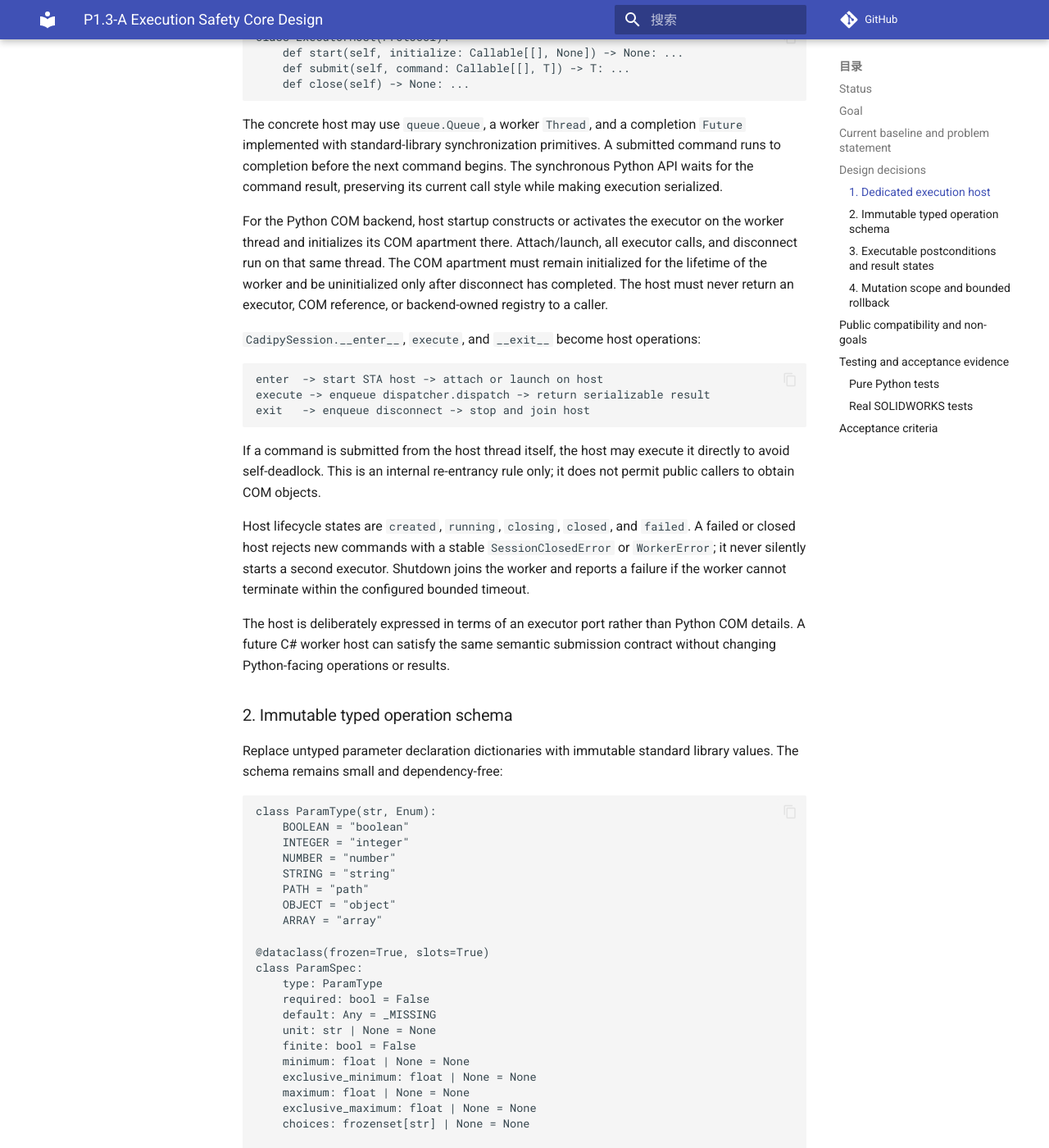
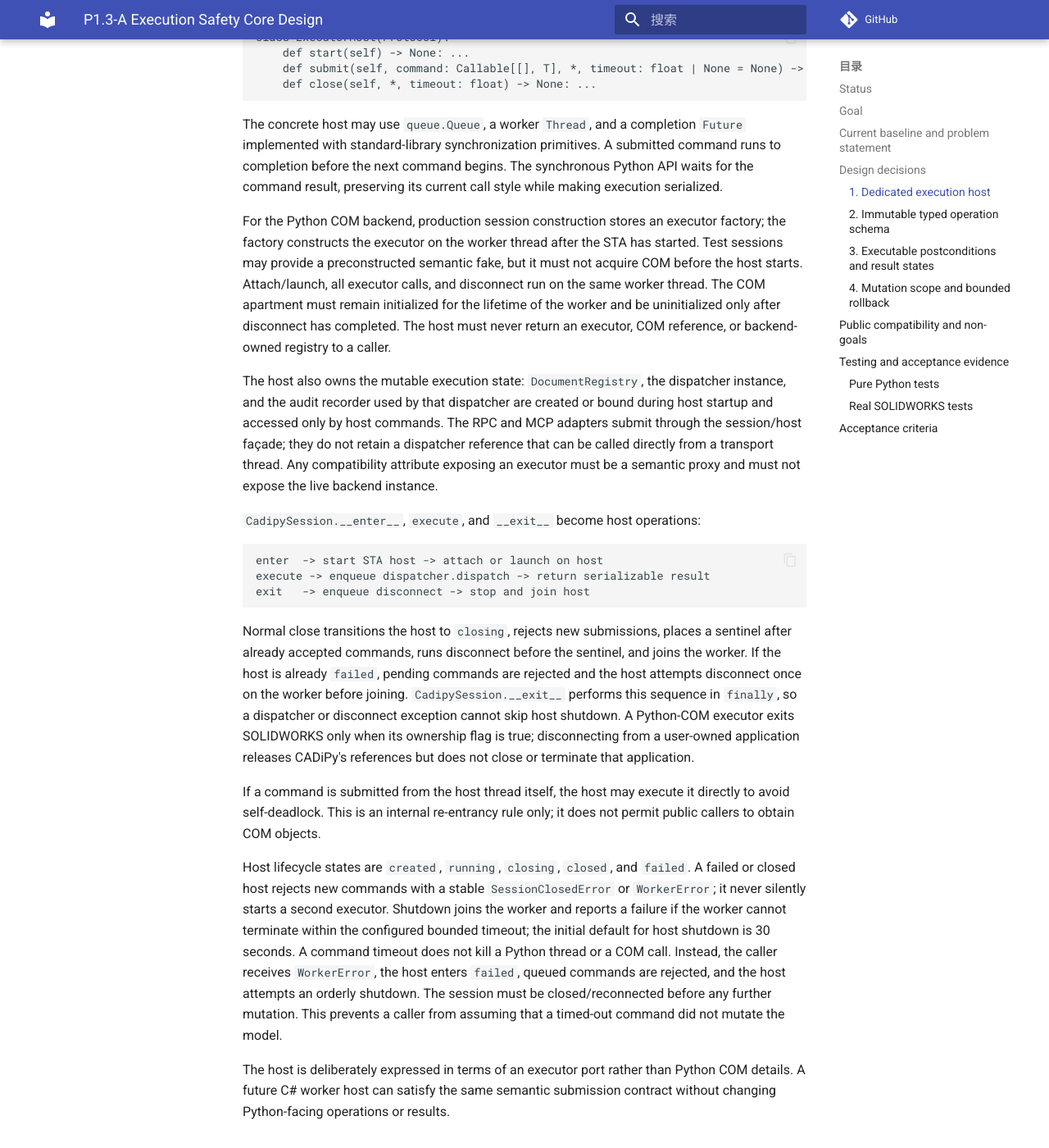
Before and after one commit to Zn070515/CADiPy, an MkDocs documentation site: the page built from docs/superpowers/specs/2026-08-17-p13-execution-safety-core-design.md, in a window 1280 px wide and 1400 px high, scrolled down 1324 px. Shown: the whole window at 82% size. Built offline with MkDocs 1.6.1 and Material for MkDocs 9.7.7, drawn with Linux system fonts in a browser that asks for light colours; comment, search, counter and statistics services are not loaded; some of the changed text lies outside the part shown.

Commit message:
docs: harden P1.3 execution safety spec

````diff
--- a/docs/superpowers/specs/2026-08-17-p13-execution-safety-core-design.md
+++ b/docs/superpowers/specs/2026-08-17-p13-execution-safety-core-design.md
@@ -49,9 +49,9 @@
 
 ```python
 class ExecutorHost(Protocol):
-    def start(self, initialize: Callable[[], None]) -> None: ...
-    def submit(self, command: Callable[[], T]) -> T: ...
-    def close(self) -> None: ...
+    def start(self) -> None: ...
+    def submit(self, command: Callable[[], T], *, timeout: float | None = None) -> T: ...
+    def close(self, *, timeout: float) -> None: ...
 ```
 
 The concrete host may use `queue.Queue`, a worker `Thread`, and a completion
@@ -60,12 +60,22 @@
 synchronous Python API waits for the command result, preserving its current
 call style while making execution serialized.
 
-For the Python COM backend, host startup constructs or activates the executor
-on the worker thread and initializes its COM apartment there. Attach/launch,
-all executor calls, and disconnect run on that same thread. The COM apartment
-must remain initialized for the lifetime of the worker and be uninitialized
-only after disconnect has completed. The host must never return an executor,
-COM reference, or backend-owned registry to a caller.
+For the Python COM backend, production session construction stores an executor
+factory; the factory constructs the executor on the worker thread after the
+STA has started. Test sessions may provide a preconstructed semantic fake, but
+it must not acquire COM before the host starts. Attach/launch, all executor
+calls, and disconnect run on the same worker thread. The COM apartment must
+remain initialized for the lifetime of the worker and be uninitialized only
+after disconnect has completed. The host must never return an executor, COM
+reference, or backend-owned registry to a caller.
+
+The host also owns the mutable execution state: `DocumentRegistry`, the
+dispatcher instance, and the audit recorder used by that dispatcher are
+created or bound during host startup and accessed only by host commands. The
+RPC and MCP adapters submit through the session/host façade; they do not retain
+a dispatcher reference that can be called directly from a transport thread.
+Any compatibility attribute exposing an executor must be a semantic proxy and
+must not expose the live backend instance.
 
 `CadipySession.__enter__`, `execute`, and `__exit__` become host operations:
 
@@ -75,6 +85,16 @@
 exit   -> enqueue disconnect -> stop and join host
 ```
 
+Normal close transitions the host to `closing`, rejects new submissions,
+places a sentinel after already accepted commands, runs disconnect before the
+sentinel, and joins the worker. If the host is already `failed`, pending
+commands are rejected and the host attempts disconnect once on the worker
+before joining. `CadipySession.__exit__` performs this sequence in `finally`,
+so a dispatcher or disconnect exception cannot skip host shutdown. A
+Python-COM executor exits SOLIDWORKS only when its ownership flag is true;
+disconnecting from a user-owned application releases CADiPy's references but
+does not close or terminate that application.
+
 If a command is submitted from the host thread itself, the host may execute it
 directly to avoid self-deadlock. This is an internal re-entrancy rule only; it
 does not permit public callers to obtain COM objects.
@@ -83,7 +103,13 @@
 `failed`. A failed or closed host rejects new commands with a stable
 `SessionClosedError` or `WorkerError`; it never silently starts a second
 executor. Shutdown joins the worker and reports a failure if the worker cannot
-terminate within the configured bounded timeout.
+terminate within the configured bounded timeout; the initial default for host
+shutdown is 30 seconds. A command timeout does not
+kill a Python thread or a COM call. Instead, the caller receives `WorkerError`,
+the host enters `failed`, queued commands are rejected, and the host attempts
+an orderly shutdown. The session must be closed/reconnected before any further
+mutation. This prevents a caller from assuming that a timed-out command did
+not mutate the model.
 
 The host is deliberately expressed in terms of an executor port rather than
 Python COM details. A future C# worker host can satisfy the same semantic
@@ -141,6 +168,12 @@
 
 The schema is authoritative for registry serialization, CLI/RPC/MCP exposure,
 and runtime validation. No adapter may reconstruct a second parameter schema.
+
+The verification layer owns a registry from `PostconditionSpec.verifier` (or
+the postcondition name when omitted) to a pure verifier callable. The callable
+receives serialized operation data and semantic inspection values; it never
+receives a COM object. An unknown verifier is a contract/configuration error
+before the operation is allowed to report success.
 
 After a target is resolved, the dispatcher checks the resolved
 `DocumentHandle.document_type` against `OpSpec.target_document_types`. An
@@ -181,6 +214,50 @@
 rolled_back | rollback_failed | state_uncertain
 ```
 
+The lifecycle is represented by a serializable `ExecutionReport` attached to
+the operation result or its failure payload:
+
+```python
+class ExecutionPhase(str, Enum):
+    RECEIVED = "received"
+    VALIDATED = "validated"
+    TARGET_RESOLVED = "target_resolved"
+    EXECUTED = "executed"
+    REBUILT = "rebuilt"
+    VERIFIED = "verified"
+    COMMITTED = "committed"
+    VALIDATION_FAILED = "validation_failed"
+    TARGET_FAILED = "target_failed"
+    EXECUTION_FAILED = "execution_failed"
+    REBUILD_FAILED = "rebuild_failed"
+    VERIFICATION_FAILED = "verification_failed"
+    ROLLBACK_ATTEMPTED = "rollback_attempted"
+    ROLLED_BACK = "rolled_back"
+    ROLLBACK_FAILED = "rollback_failed"
+    STATE_UNCERTAIN = "state_uncertain"
+
+@dataclass(frozen=True, slots=True)
+class ExecutionReport:
+    phase: ExecutionPhase
+    state_certainty: Literal["certain", "uncertain"]
+    rollback_status: Literal["not_required", "not_attempted", "rolled_back",
+                             "rollback_failed"]
+```
+
+Successful operations end with `phase="committed"` and
+`state_certainty="certain"`. Verification, rebuild, or execution failures
+carry the last completed phase and rollback status. A timeout or ambiguous
+rollback carries `state_certainty="uncertain"`; adapters must not reduce this
+to a generic successful result. The existing serialized result keys remain
+compatible, with the execution report added as a structured field rather than
+encoded in a free-form message.
+
+The additive execution field is included in the existing protocol version 1
+schema and is covered by the existing schema-consistency tests. Existing
+consumers that ignore unknown response fields remain valid; adapters must not
+create a second result shape. A future incompatible result change requires a
+new protocol version rather than silently changing version 1 semantics.
+
 An operation with a required postcondition can never produce a successful
 `OperationResult`. A verification failure raises/serializes
 `VerificationError` with the stable code `verification_failed`, and protocol
@@ -198,6 +275,18 @@
 captures the resolved target identity and operation state, starts a backend
 undo recording when the executor capability supports it, and owns the
 commit/rollback decision.
+
+Before the first mutation, the scope captures a semantic `MutationSnapshot`:
+
+* for an existing target, the stable document identity, dirty/save state, and
+  the backend's available observable model fingerprint;
+* for a target created inside the scope, an explicit `created_resource` marker
+  and the owned document handle to close if rollback is required.
+
+The initial rectangular composite uses the second form because it creates its
+Part inside the operation. Subsequent P1.3 mutation handlers use the first form
+only when the backend can prove a useful pre-mutation inspection. A snapshot is an
+observation boundary, not a promise that SOLIDWORKS has database-style undo.
 
 The scope interface is semantic:
 
@@ -218,10 +307,22 @@
 * `rollback_failed`: rollback was attempted but did not complete;
 * `state_uncertain`: the call or rollback result cannot prove the model state.
 
+The backend capability seam exposes semantic actions such as
+`begin_mutation`, `commit_mutation`, `rollback_mutation`, and
+`verify_rollback`. The Python COM implementation may map these actions to
+SOLIDWORKS undo recording or owned-document cleanup, but those COM method
+names do not appear in the domain or protocol contract.
+
 This is not advertised as ACID or crash-safe transactionality. A COM process
 failure, timeout, or ambiguous undo result must stop subsequent mutation in the
 session until the session is closed/reconnected. Automatic retry of a mutation
 with uncertain state is forbidden.
+
+There is no mid-command cancellation contract in this stage. A caller may
+stop waiting for a result, but the host cannot safely interrupt a running COM
+call; it must treat that command as potentially mutating, transition to
+`failed`/`state_uncertain`, and reject subsequent mutation until cleanup and
+reconnection.
 
 The initial implementation applies the scope to the existing rectangular
 extrusion composite and provides a backend capability seam for SOLIDWORKS undo
@@ -242,6 +343,8 @@
   those stages.
 * The existing 100×60×3 mm real-SOLIDWORKS round-trip fixture remains a
   required regression contract and must execute through the STA host.
+* Python 3.10–3.13 portable compatibility remains required; the host and
+  schema use only the standard library in this stage.
 
 ## Testing and acceptance evidence
 
@@ -271,8 +374,14 @@
 * concurrent requests are serialized while operating on the requested target;
 * the 100×60×3 mm round-trip contract passes through the host;
 * a deliberately failed verification is reported as an operation failure;
-* an owned launched instance is cleaned up, while a user-owned instance is not
-  terminated by CADiPy.
+* an owned launched instance is cleaned up, while an attached user-owned
+  instance created inside the isolated test fixture remains running after
+  CADiPy disconnects.
+
+The workflow preflight still rejects an instance that predates the job, so the
+user-owned lifecycle test must create its unowned/attached application after
+preflight and clean it up in its own test fixture. It must not weaken the
+preflight or kill arbitrary pre-existing SOLIDWORKS processes.
 
 The normal portable suite may use fake executors for host and state-machine
 tests. It must not use mocks to claim the real-SOLIDWORKS contract passed.
````
Also changed, not shown: other parts of docs/superpowers/specs/2026-08-17-p13-execution-safety-core-design.md (+1 -0 lines).
